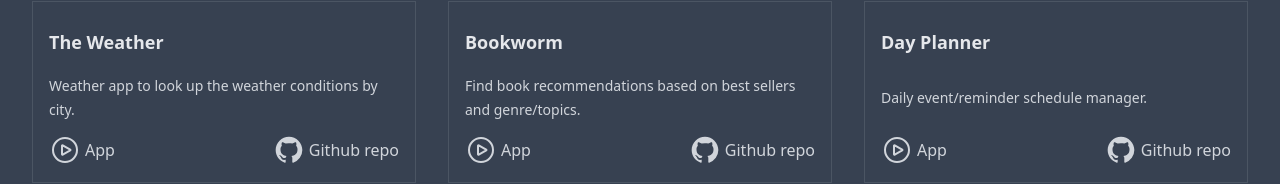
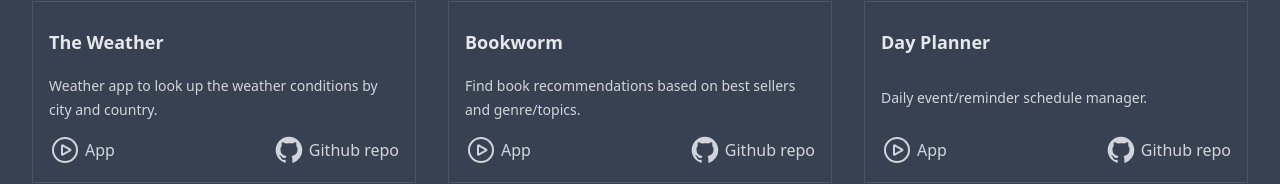
Before and after one commit to SnapperGee/portfolio-client, a React (Vite) app: page /portfolio in a window 1280 px wide. Shown: the part 400-584 px from the top of the page. Built offline with nearby package versions, Linux system fonts and the light colour scheme.

Commit message:
Update description of The Weath app.

```diff
--- a/src/page/portfolio.tsx
+++ b/src/page/portfolio.tsx
@@ -9,7 +9,7 @@ const projects = [
 
         },
         description:
-            "Weather app to look up the weather conditions by city."
+            "Weather app to look up the weather conditions by city and country."
     },
     {
         title: "Bookworm",
```
